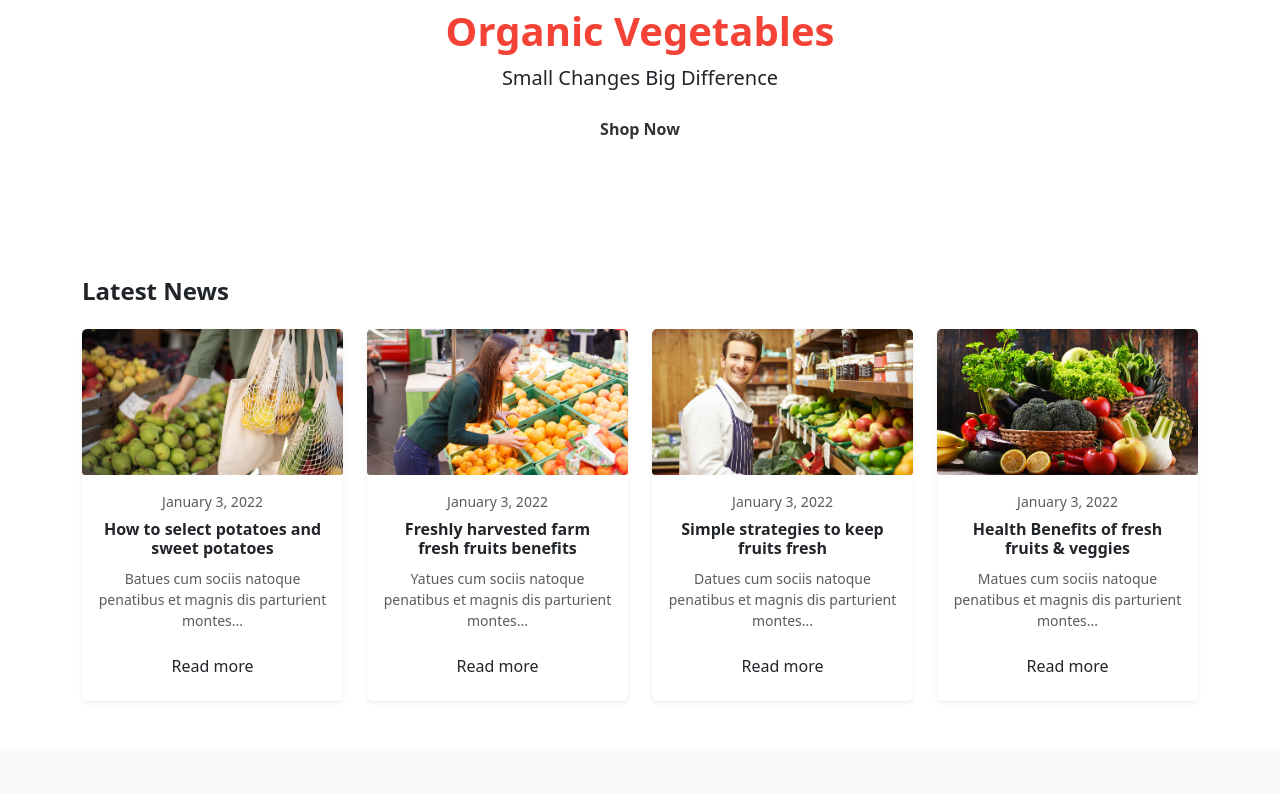
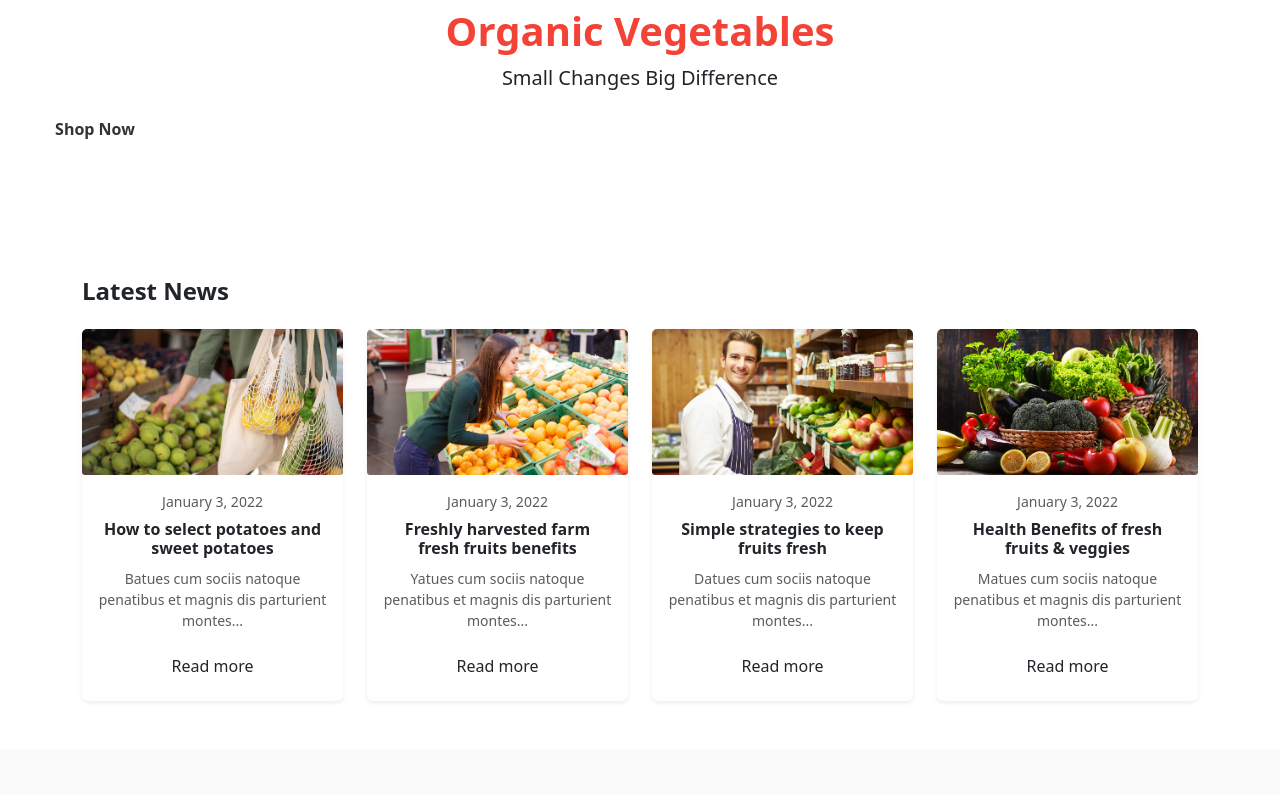
Before and after one commit to De2pakSharma/Neworganic, a plain HTML site: page index.html in a window 1280 px wide. Shown: the part 4265-5059 px from the top of the page. Drawn offline with nearby package versions, Linux system fonts and the light colour scheme.

Commit message:
Update index.html

```diff
--- a/index.html
+++ b/index.html
@@ -1,4 +1,4 @@
-<!DOCTYPE html>
+  <!DOCTYPE html>
 <html lang="en">
   <head>
     <meta charset="UTF-8" />
@@ -26,7 +26,6 @@
 
 
   <body>
-
 
     <div class="top-bar">
       <div class="container">
@@ -218,7 +217,7 @@
 
     <div class="container py-5">
       <div class="row g-4">
-        <!-- Card 1 -->
+
         <div class="col-12 col-md-6">
           <div class="offer-card blue-bg">
             <div class="offer-content">
@@ -230,7 +229,6 @@
           </div>
         </div>
 
-        <!-- Card 2 -->
         <div class="col-12 col-md-6">
           <div class="offer-card orange-bg">
             <div class="offer-content">
@@ -246,7 +244,7 @@
 
     <div class="container py-5">
       <div class="row g-4">
-        <!-- Product 1 -->
+
         <div class="col-12 col-sm-6 col-md-4 col-lg-3">
           <div class="product-card">
             <img
@@ -261,7 +259,6 @@
           </div>
         </div>
 
-        <!-- Product 2 -->
         <div class="col-12 col-sm-6 col-md-4 col-lg-3">
           <div class="product-card">
             <img
@@ -638,7 +635,7 @@
   <p>100% Healthy & Affordable</p>
   <h1>Organic Vegetables</h1>
   <p>Small Changes Big Difference</p>
-  <div class="shop-btn">Shop Now</div>
+  <div class="shop-btn" style="width: 150px; text-align: center;">Shop Now</div>
 </section>
 
 <section class="py-5">
@@ -730,7 +727,6 @@
   </div>
 </section>
 
-
-    <script src="https://cdn.jsdelivr.net/npm/bootstrap@5.3.3/dist/js/bootstrap.bundle.min.js"></script>
+  <script src="https://cdn.jsdelivr.net/npm/bootstrap@5.3.3/dist/js/bootstrap.bundle.min.js"></script>
   </body>
 </html>
```
